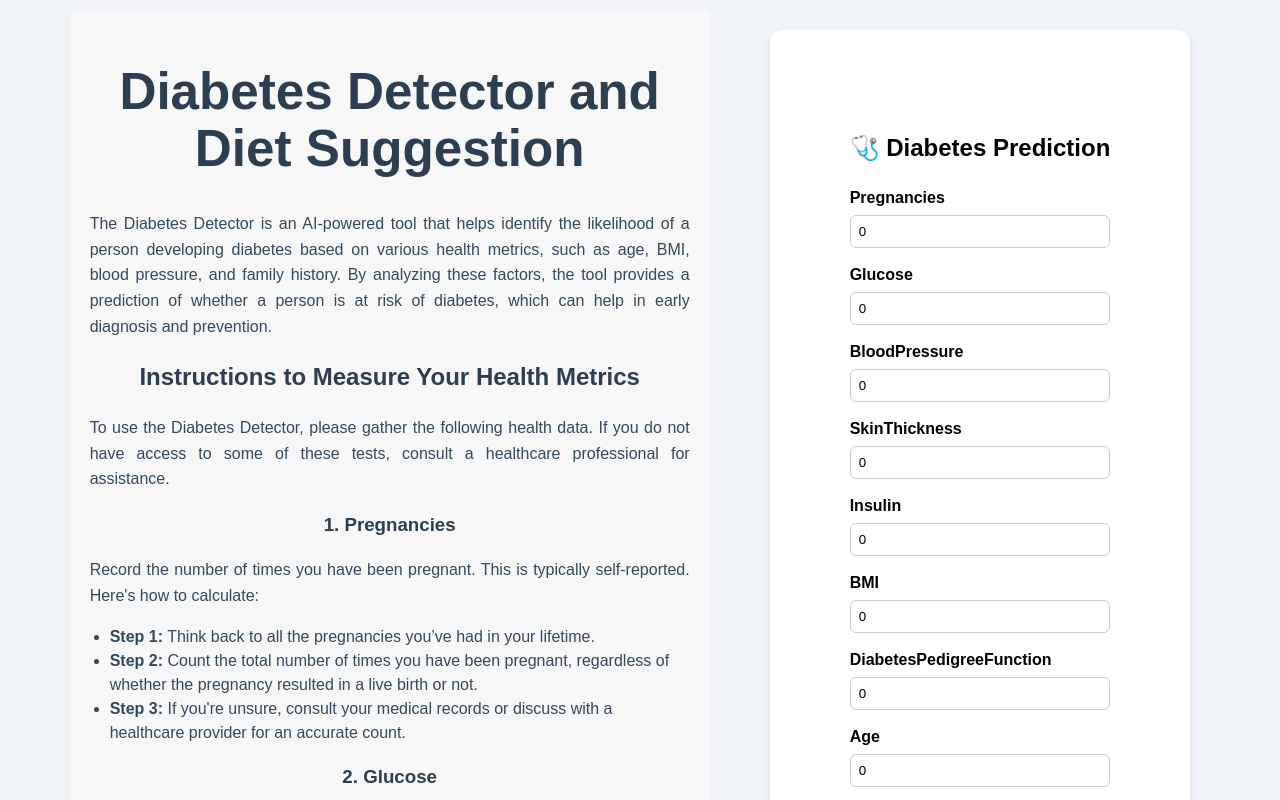
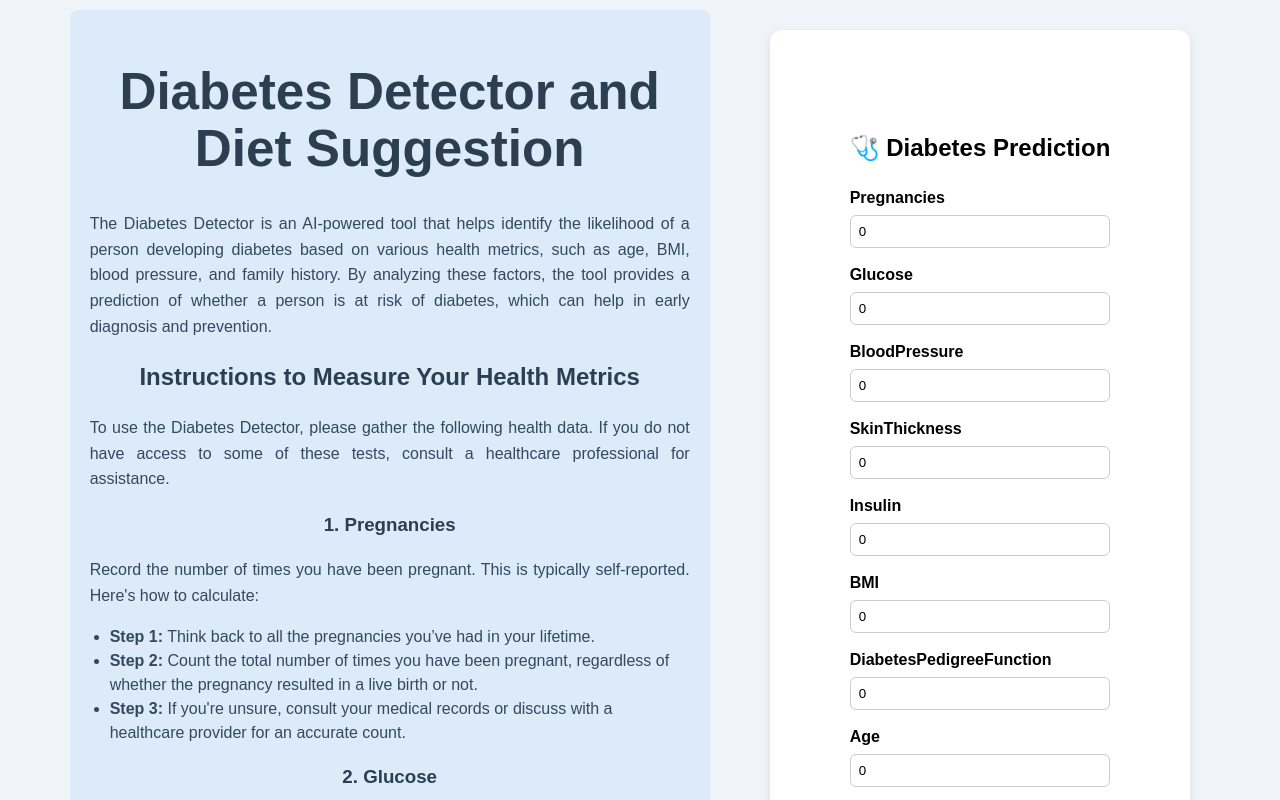
Before and after one commit to SruthiProfessionalDev/DiabetesDetector, a React (Vite) app in the folder frontend/: page / in a window 1280 px wide. Shown: the top 800 px of the page. Built offline with nearby package versions, Linux system fonts and the light colour scheme.

Commit message:
change frontend css

```diff
--- a/frontend/src/App.css
+++ b/frontend/src/App.css
@@ -98,7 +98,7 @@ button[type="submit"]:hover {
 /* Container styling */
 .diabetes-detector-container {
   padding: 20px;
-  background-color: #f7f7f7;
+  background-color: #dceafa;
   border-radius: 8px;
   max-width: 600px;
   margin: 10px;
```
